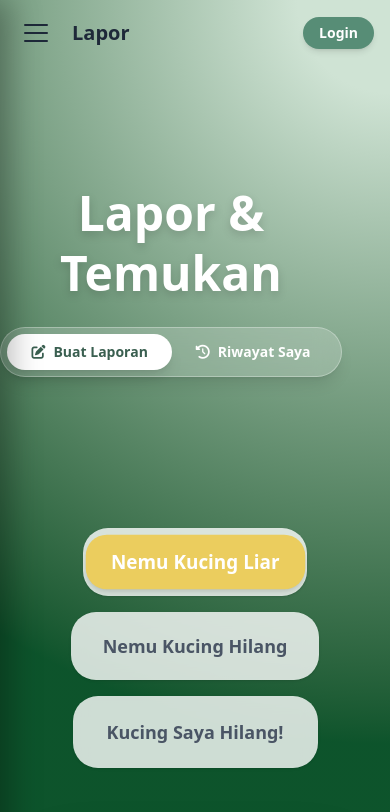
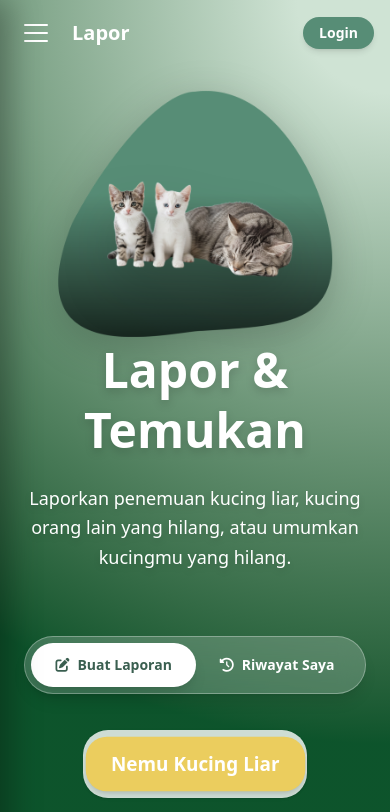
Before and after one commit to zicofarry/CatTake, a Vue app in the folder frontend/: page /lapor in a window 390 px wide. Shown: the top 812 px of the page. Built offline with nearby package versions, Linux system fonts and the light colour scheme; what vue3-google-login would draw is missing.

Commit message:
rapihin fe

```diff
--- a/frontend/src/components/AppHeader.vue
+++ b/frontend/src/components/AppHeader.vue
@@ -2,7 +2,7 @@
   <header
     v-if="!isAuthPage"
     class="fixed top-0 left-0 w-full z-50 transition-all duration-500 py-4"
-    :class="isScrolled ? 'backdrop-blur-md bg-[#1d3b31]/80 shadow-lg' : 'bg-transparent'"
+    :class="headerClass"
   >
     <div class="max-w-7xl mx-auto px-4 sm:px-6 lg:px-8 flex justify-between items-center">
 
@@ -109,12 +109,12 @@
       <div class="flex items-center gap-4 md:hidden w-full">
 
           <button class="flex flex-col gap-1.5 cursor-pointer p-2" @click="toggleMobileMenu">
-              <span class="block w-6 h-0.5 bg-gray-800 rounded-sm transition-colors" :class="isScrolled ? 'bg-white' : 'bg-gray-800 md:bg-white'"></span>
-              <span class="block w-6 h-0.5 bg-gray-800 rounded-sm transition-colors" :class="isScrolled ? 'bg-white' : 'bg-gray-800 md:bg-white'"></span>
-              <span class="block w-6 h-0.5 bg-gray-800 rounded-sm transition-colors" :class="isScrolled ? 'bg-white' : 'bg-gray-800 md:bg-white'"></span>
+              <span class="block w-6 h-0.5 bg-gray-800 rounded-sm transition-colors bg-white"></span>
+              <span class="block w-6 h-0.5 bg-gray-800 rounded-sm transition-colors bg-white"></span>
+              <span class="block w-6 h-0.5 bg-gray-800 rounded-sm transition-colors bg-white"></span>
           </button>
 
-            <span class="font-semibold text-xl transition-colors" :class="isScrolled ? 'text-white' : 'text-gray-800'">
+            <span class="font-semibold text-xl transition-colors text-white">
               {{ props.userRole === 'driver' ? 'Driver' : activePage }}
           </span>
 
@@ -248,6 +248,23 @@ const handleScroll = () => {
   isScrolled.value = window.scrollY > 20;
 };
 
+// --- LOGIKA BARU: Header Class ---
+const headerClass = computed(() => {
+  // 1. Jika sedang di-scroll, TETAP gunakan style blur (sesuai permintaan jangan diubah)
+  if (isScrolled.value) {
+    return 'backdrop-blur-md bg-[#1d3b31]/80 shadow-lg';
+  }
+
+  // 2. Jika di Homepage ('/') DAN User adalah 'individu', gunakan Hijau Solid
+  // (Ini akan aktif hanya saat TIDAK di-scroll, karena kondisi scroll di atas return duluan)
+  if (route.path === '/' && props.userRole === 'individu') {
+    return 'bg-[#3A5F50]';
+  }
+
+  // 3. Default: Transparan (untuk halaman lain atau user lain saat di top)
+  return 'bg-transparent';
+});
+
 onMounted(() => {
   window.addEventListener('scroll', handleScroll);
 });
--- a/frontend/src/components/HeroSection.vue
+++ b/frontend/src/components/HeroSection.vue
@@ -1,7 +1,6 @@
 <template>
   <section class="max-w-7xl mx-auto px-6 lg:px-8 pt-10 pb-5 md:pb-48 mt-12 md:mt-0">
     <div class="flex flex-col md:flex-row items-center gap-8 md:gap-16">
-      <!-- Gambar Hero -->
       <div class="lg:w-1/2 relative flex justify-center items-center -mt-10 md:mt-0 mb-12 md:mb-0">
         <img
           :src="ellipseImg"
@@ -17,18 +16,28 @@
         >
       </div>
 
-      <!-- Teks Hero -->
       <div class="lg:w-1/2 text-center lg:text-left space-y-6 lg:space-y-8 -mt-10 lg:-mt-20">
-        <h1 :class="titleClass">{{ title }}</h1>
-        <p :class="subtitleClass">{{ subtitle }}</p>
+
+        <h1 :class="titleClass">
+          <slot name="title">{{ title }}</slot>
+        </h1>
+
+        <p :class="subtitleClass">
+          <slot name="subtitle">{{ subtitle }}</slot>
+        </p>
+
         <div class="pt-2 md:pt-6">
+          <slot name="actions">
             <a
+              v-if="buttonText"
               :href="buttonLink"
               :class="['bg-[#EBCD5E] hover:bg-[#e0c355] text-white font-bold text-lg px-10 py-4 rounded-full shadow-[0_10px_20px_-10px_rgba(235,205,94,1)] transition-all hover:-translate-y-1 active:scale-95 inline-block', buttonClass]"
             >
               {{ buttonText }}
             </a>
+          </slot>
         </div>
+
       </div>
     </div>
   </section>
@@ -53,12 +62,12 @@ defineProps({
   titleClass: {
     type: String,
     default:
-      'text-5xl md:text-6xl lg:text-[4rem] font-serif font-bold text-[#1F1F1F] leading-[1.1] tracking-tight',
+      'text-5xl md:text-6xl lg:text-[4rem] font-sans font-bold text-white leading-[1.1] tracking-tight',
   },
   subtitleClass: {
     type: String,
     default:
-      'text-lg md:text-xl text-gray-600 max-w-lg leading-relaxed font-medium mb-6',
+      'text-lg md:text-xl text-white max-w-lg leading-relaxed font-medium mb-6',
   },
   buttonClass: {
     type: String,
--- a/frontend/src/pages/AdoptPage.vue
+++ b/frontend/src/pages/AdoptPage.vue
@@ -8,7 +8,7 @@
 
     <div v-if="userRole === 'shelter'">
 
-        <div class="text-center mb-8 -mt-2 space-y-6">
+        <div class="text-center mb-8 pt-10 md:pt-15 space-y-6">
             <h1 class="inline-block text-3xl md:text-4xl font-extrabold text-white drop-shadow-md py-3 px-8">
                 Dashboard Adopsi
             </h1>
--- a/frontend/src/pages/DonationPage.vue
+++ b/frontend/src/pages/DonationPage.vue
@@ -8,7 +8,7 @@
 
     <div v-if="userRole === 'shelter'">
 
-        <div class="text-center mb-8 -mt-2 space-y-6">
+        <div class="text-center mb-8 -mt-7 space-y-6">
             <h1 class="inline-block text-3xl md:text-4xl font-extrabold text-white drop-shadow-md py-3 px-8">
                 Laporan Donasi
             </h1>
@@ -39,7 +39,7 @@
     </div>
 
     <div v-else>
-        <div class="-mt-20">
+        <div class="-mt-15">
             <HeroSection
             title="Satu Donasi, Seribu Harapan."
             subtitle="Bersama mendukung langkah kecil mereka, dari jalanan penuh bahaya menuju tempat yang aman, sehat, dan dicintai."
@@ -52,7 +52,7 @@
         </div>
 
         <div>
-            <section id="formDonasi" class="text-white pt-30 pb-30 !mt-20 lg:-mt-60">
+            <section id="formDonasi" class="text-white pt-30 pb-30 !mt-5 lg:-mt-60">
                 <div class="relative max-w-sm md:max-w-4xl mx-auto bg-white/90 backdrop-blur-xl text-gray-800 rounded-3xl p-8 md:p-16 shadow-2xl shadow-[0_20px_50px_rgba(0,0,0,0.3)] overflow-hidden border border-white/50">
                 <LoginOverlay :isLoggedIn="isLoggedInProp" />
 
--- a/frontend/src/pages/ReportPage.vue
+++ b/frontend/src/pages/ReportPage.vue
@@ -8,7 +8,7 @@
 
     <div v-if="userRole === 'shelter'">
 
-        <div class="text-center mb-8 -mt-2 space-y-6">
+        <div class="text-center mb-8 pt-10 md:pt-15 space-y-6">
             <h1 class="inline-block text-3xl md:text-4xl font-extrabold text-white drop-shadow-md py-3 px-8">
                 Dashboard Rescue
             </h1>
@@ -111,45 +111,44 @@
     </div>
 
     <div v-else>
+      <div class="md:pt-15">
+          <HeroSection
+          :mainImg="tigaKucingImg"
+          mainAlt="Tiga Kucing"
+          mainMaxWidth="500px"
+          titleClass="text-5xl md:text-7xl font-bold text-white drop-shadow-lg leading-tight font-sans"
+          subtitleClass="text-white mt-4 text-lg drop-shadow-md font-medium leading-relaxed"
+          >
+          <template #title>
+              Lapor &<br>Temukan
+        </template>
 
-      <div class="relative w-full h-[400px] overflow-visible bg-transparent z-0">
-          <div class="relative z-10 h-full max-w-6xl mx-auto px-6 flex items-center justify-center gap-12">
-              <div class="flex-shrink-0 text-center md:text-left">
-                <h1 class="text-5xl md:text-7xl font-bold text-white drop-shadow-lg leading-tight">
-                    Lapor &<br>Temukan
-                </h1>
-                <p class="text-white mt-4 text-lg max-w-md hidden md:block drop-shadow-md font-medium">
+        <template #subtitle>
             Laporkan penemuan kucing liar, kucing orang lain yang hilang, atau umumkan kucingmu yang hilang.
-                </p>
+        </template>
 
-                <div class="bg-white/20 backdrop-blur-md p-1.5 rounded-full flex mt-6 shadow-lg border border-white/30 inline-flex">
+        <template #actions>
+            <div class="bg-white/20 backdrop-blur-md p-1.5 rounded-full flex mt-8 shadow-lg border border-white/30 inline-flex justify-center md:justify-start">
                 <button
                 @click="switchUserTab('create')"
-                        class="px-6 py-2 rounded-full font-bold transition-all text-sm md:text-base"
+                class="px-6 py-3 rounded-full font-bold transition-all text-sm md:text-base flex items-center gap-2"
                 :class="activeUserTab === 'create' ? 'bg-white text-[#3A5F50] shadow-lg' : 'text-white hover:bg-white/10'"
                 >
-                        <i class="fas fa-edit mr-2"></i>Buat Laporan
+                <i class="fas fa-edit"></i> Buat Laporan
                 </button>
                 <button
                 @click="switchUserTab('history')"
-                        class="px-6 py-2 rounded-full font-bold transition-all text-sm md:text-base"
+                class="px-6 py-3 rounded-full font-bold transition-all text-sm md:text-base flex items-center gap-2"
                 :class="activeUserTab === 'history' ? 'bg-white text-[#3A5F50] shadow-lg' : 'text-white hover:bg-white/10'"
                 >
-                        <i class="fas fa-history mr-2"></i>Riwayat Saya
+                <i class="fas fa-history"></i> Riwayat Saya
             </button>
         </div>
-              </div>
-              <div class="h-full flex items-end">
-                  <img
-                    src="../assets/img/tigakucing.png"
-                    alt="Tiga Kucing"
-                    class="h-[75%] md:h-[135%] w-auto object-contain object-bottom md:translate-y-16 drop-shadow-2xl"
-                  >
-              </div>
-          </div>
+    </template>
+</HeroSection>
 </div>
 
-      <div class="max-w-4xl mx-auto px-6 relative z-10 mt-12 md:mt-32">
+<div class="max-w-4xl mx-auto px-6 relative z-10 mt-4 md:mt-10">
     <div v-if="activeUserTab === 'create'">
           <div class="flex flex-wrap justify-center gap-4 mb-12">
             <div class="bg-white/80 backdrop-blur-sm p-2 rounded-[25px] shadow-sm">
@@ -513,6 +512,8 @@ import 'leaflet/dist/leaflet.css';
 import L from 'leaflet';
 import LoginOverlay from '../components/LoginOverlay.vue';
 import ReportCard from '../components/ReportCardItem.vue';
+import HeroSection from '../components/HeroSection.vue';
+import tigaKucingImg from '@/assets/img/tigakucing.png';
 
 const router = useRouter();
 const userRole = computed(() => localStorage.getItem('userRole') || 'guest');
--- a/frontend/src/pages/ShelterDriverPage.vue
+++ b/frontend/src/pages/ShelterDriverPage.vue
@@ -195,7 +195,7 @@ onMounted(() => {
         background-attachment: fixed;
     ">
 
-    <div class="text-center mb-8 -mt-2 space-y-6">
+    <div class="text-center mb-8 pt-10 md:pt-15 space-y-6">
         <h1 class="inline-block text-3xl md:text-4xl font-extrabold text-white drop-shadow-md py-3 px-8">
             Kelola Driver
         </h1>
```
Lines whose indentation alone changed are shown as unchanged.
